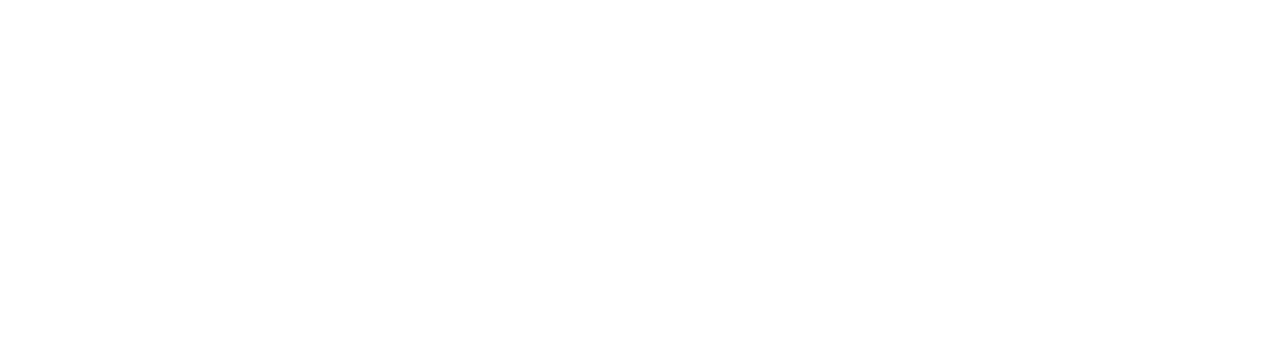
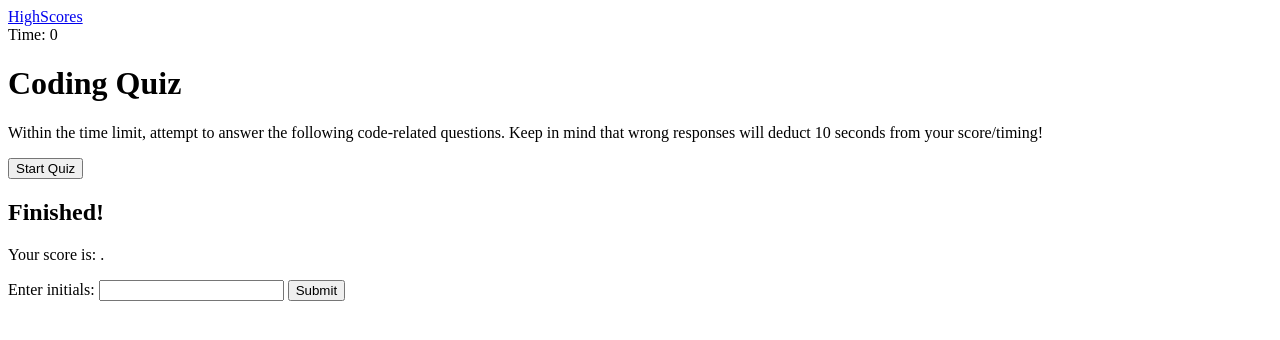
Before and after one commit to gisosa531/Code-Quiz-Web-API-, a plain HTML site: page index.html in a window 1280 px wide. Drawn offline with Linux system fonts and the light colour scheme.

Commit message:
Created Skeleton structure for index and scores HTML files and added comments

```diff
--- a/index.html
+++ b/index.html
@@ -10,6 +10,36 @@
     <link rel="stylesheet" href="./assets/css/style.css">
 </head>
 
+<body>
+    <div class="scores"><a href="./scores.html">HighScores</a></div>
+
+    <!--Timer being set-->
+    <div>Time: <span id="time">0</span></div>
+    <!--Start Title Screen for when quiz will begin-->
+    <div>
+        <h1>Coding Quiz </h1>
+    </di>
+    <p>
+        Within the time limit, attempt to answer the following code-related questions. Keep in mind that wrong responses will deduct 10 seconds from your score/timing!
+    </p>
+    <button>Start Quiz</button>
+    </div>
+
+    <!--Container for questions to be displayed-->
+    <div id="questions">
+        <h2 id=questionTitle></h2>
+        <div id="answers"></div>
+    </div>
+
+    <!--End Title Screen for when time is out or finished answering-->
+    <div id="endScreen">
+        <h2>Finished!</h2>
+        <p>Your score is: <span> </span>.</p>
+        <p>
+            Enter initials: <input id="initials" max="3">
+            <button>Submit</button>
+        </p>
+    </div>
 
     <script src="assets/js/questions.js"></script>
     <script src="assets/js/script.js"></script>
```
Also changed, not shown: scores.html (+7 -0 lines).
